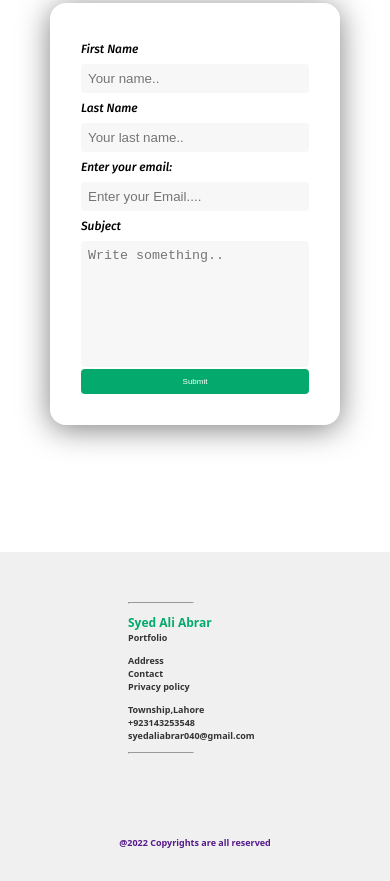
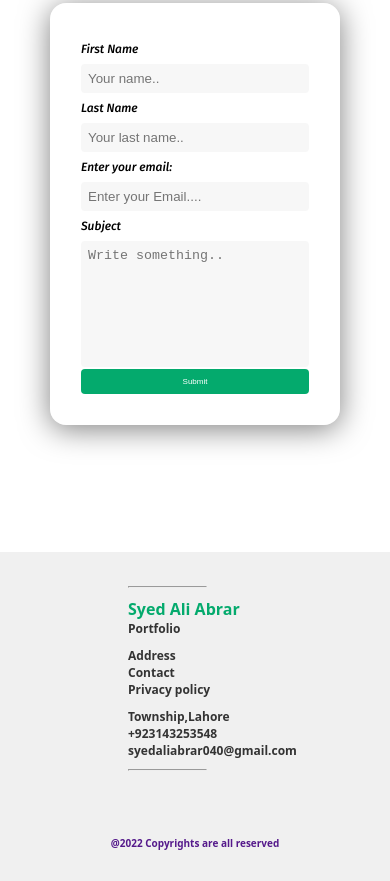
Before and after one commit to Dev-Ali456/Syed-Ali-Abrar.github.io, a plain HTML site: page index.html in a window 390 px wide. Shown: the part 2320-3201 px from the top of the page. Drawn offline with nearby package versions, Linux system fonts and the light colour scheme.

Commit message:
responsive update

```diff
--- a/css/style.css
+++ b/css/style.css
@@ -1801,26 +1801,26 @@ min-height: 9vh;
 }
     .footer h1{
 
+      font-size: 16px;
+    }
+    .footer h2{
+
       font-size: 12px;
-    }
-    .footer h2{
-
-      font-size: 10px;
 
     }
     .footer h3{
 
-      font-size: 9px;
+      font-size: 12px;
 
     }
 
     .footer2 h3{
 
-    font-size: 9px;
+    font-size: 10px;
     }
     .footer hr{
 
-      width: 25%;
+      width: 30%;
       height: 2px;
       color: #3a3a3a;
     }
```
